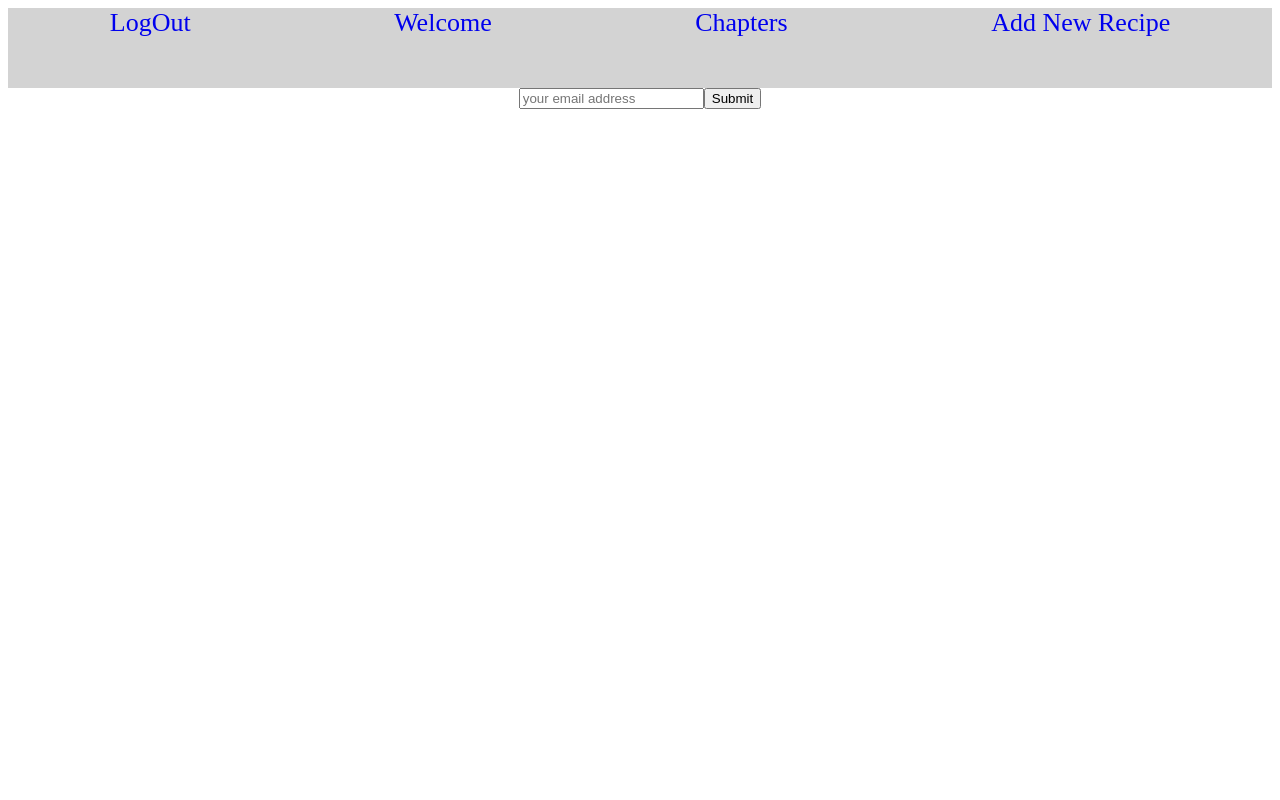
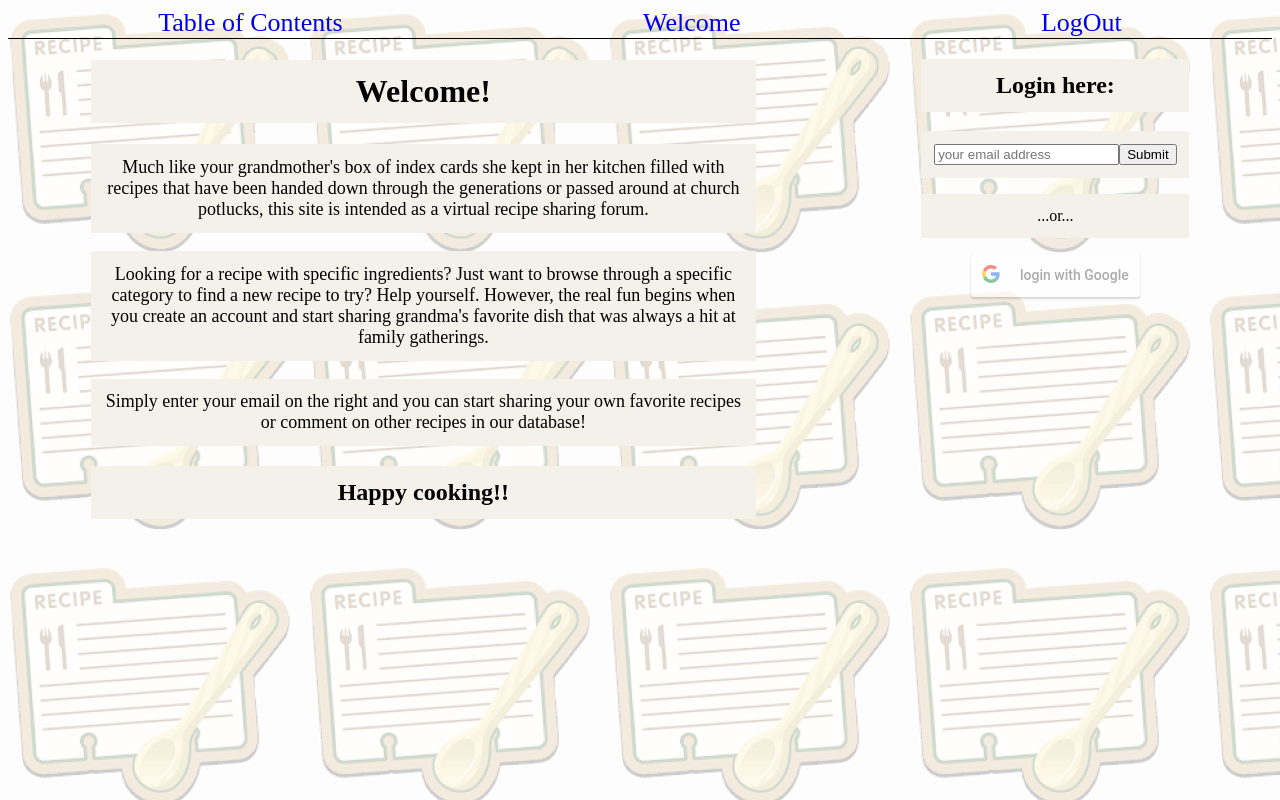
Before and after one commit to elkins2k/taste.e, a React (Create React App) app: page / in a window 1280 px wide. Before the commit this address led to /user. Built offline with nearby package versions, Linux system fonts and the light colour scheme; no server answers.

Commit message:
google login

```diff
--- a/package.json
+++ b/package.json
@@ -9,6 +9,7 @@
     "axios": "^0.19.2",
     "react": "^16.13.1",
     "react-dom": "^16.13.1",
+    "react-google-login": "^5.1.3",
     "react-router-dom": "^5.1.2",
     "react-scripts": "3.4.1"
   },
--- /dev/null
+++ b/public/App.css
@@ -0,0 +1,61 @@
+body {
+  background-image:url("./recipecard.png");
+}
+.App-header {
+  text-align: center;
+  display: flex;
+  flex-direction: row;
+  justify-content: space-around;
+  border-bottom: 1px solid  black;
+
+}
+header div {
+  align-items: center;
+  font-size: calc(10px + 2vmin);
+  color: white;
+
+}
+
+header div a {
+  text-decoration: none;
+}
+
+.welcome p {
+  font-size: large;
+  width: 50vw;
+  background-color: rgb(244, 241, 235);
+}
+
+.home {
+  display: flex;
+  flex-direction: row;
+  justify-content: space-around;
+}
+
+form, h1, h2, h3, p {
+  /* align-self: center; */
+  padding: 1vw;
+  background-color:rgb(244, 241, 235);
+}
+
+main {
+  text-align: center;
+}
+
+li {
+  text-decoration: none;
+}
+
+.loginBtn--google {
+  width:10vw;
+}
+
+.loginBtn--google img{
+  width: 100%;
+  height: 100%;
+}
+
+.loginBtn--google:hover,
+.loginBtn--google:focus {
+  background: #E74B37;
+}
--- a/public/index.html
+++ b/public/index.html
@@ -4,25 +4,14 @@
     <meta charset="utf-8" />
     <meta name="viewport" content="width=device-width, initial-scale=1" />
     <meta name="theme-color" content="#000000" />
-    <meta
-      name="description"
-      content="Web site created using create-react-app"
-    />
+    <meta name="description" content="Web site created using create-react-app" />
     <!--
-      manifest.json provides metadata used when your web app is installed on a
-      user's mobile device or desktop. See https://developers.google.com/web/fundamentals/web-app-manifest/
+      manifest.json provides metadata used when your web app is installed on a user's mobile device or desktop.
+      See https://developers.google.com/web/fundamentals/web-app-manifest/
+    <link rel="manifest" href="%PUBLIC_URL%/manifest.json" />
     -->
-    <link rel="manifest" href="%PUBLIC_URL%/manifest.json" />
-    <!--
-      Notice the use of %PUBLIC_URL% in the tags above.
-      It will be replaced with the URL of the `public` folder during the build.
-      Only files inside the `public` folder can be referenced from the HTML.
-
-      Unlike "/favicon.ico" or "favicon.ico", "%PUBLIC_URL%/favicon.ico" will
-      work correctly both with client-side routing and a non-root public URL.
-      Learn how to configure a non-root public URL by running `npm run build`.
-    -->
-    <title>React App</title>
+    <link rel="stylesheet" href="%PUBLIC_URL%/App.css">
+    <title>taste.e</title>
   </head>
   <body>
     <noscript>You need to enable JavaScript to run this app.</noscript>
--- a/src/App.css
+++ /dev/null
@@ -1,28 +0,0 @@
-header {
-  text-align: center;
-  background-color: lightgrey;
-  min-height: 10vh;
-  display: flex;
-  flex-direction: row;
-
-  justify-content: space-around;
-
-}
-header div {
-  align-items: center;
-  font-size: calc(10px + 2vmin);
-  color: white;
-
-}
-
-header div a {
-  text-decoration: none;
-}
-
-main {
-  text-align: center;
-}
-
-li {
-  text-decoration: none;
-}
--- a/src/App.js
+++ b/src/App.js
@@ -1,12 +1,12 @@
 import React, { Component } from 'react'
 import axios from 'axios'
 import { withRouter, Link, Switch, Route, Redirect } from 'react-router-dom'
-import './App.css'
+
 
 import Login from './components/Login'
 import User from './components/User'
-import Chapters from './components/Chapters'
-import ChapterDetails from './components/ChapterDetails'
+import Contents from './components/Contents'
+import ContentDetails from './components/ContentDetails'
 import RecipeDetails from './components/RecipeDetails'
 import NewRecipe from './components/NewRecipe'
 
@@ -18,11 +18,16 @@ export default withRouter(class App extends Component {
     super(props)
     this.state = {
       recipes: [],
-      chapters: [],
+      contents: [],
       users: [],
-      user_id: ''
+      user_id: '',
+      isUserLoggedIn: false
     }
   }
+
+  responseGoogle = response => {
+    this.setState({ userDetails: response.profileObj, isUserLoggedIn: true });
+  };
 
   getRecipes = () => {
     axios
@@ -53,7 +58,7 @@ export default withRouter(class App extends Component {
           recipes: [...prevState.recipes, newRecipe.data]
         }
       ))
-      this.props.history.push(`/chapters/${newRecipe.data.mainProtein}/${newRecipe.data._id}`);
+      this.props.history.push(`/contents/${newRecipe.data.mainProtein}/${newRecipe.data._id}`);
     })
   }
 
@@ -76,7 +81,7 @@ export default withRouter(class App extends Component {
           recipes: res.data
         }
       )
-      this.props.history.push(`/chapters/${proteinId}/${recipeId}`)
+      this.props.history.push(`/contents/${proteinId}/${recipeId}`)
     });
   }
 
@@ -85,7 +90,7 @@ export default withRouter(class App extends Component {
     axios
       .delete(`${apiURL}/recipes/${e.target.id}`)
       .then(res => {
-        this.props.history.push('/chapters')
+        this.props.history.push('/contents')
         this.setState(
           {
             recipes: res.data
@@ -94,25 +99,25 @@ export default withRouter(class App extends Component {
       })
   }
 
-  getChapters = () => {
+  getContents = () => {
     axios
-      .get(`${apiURL}/chapters`)
+      .get(`${apiURL}/contents`)
       .then(res => {
         this.setState(
           {
-            chapters: res.data
+            contents: res.data
           }
         )
       })
   }
 
-  getChapter = () => {
+  getContent = () => {
     axios
-      .get(`${apiURL}/chapters/:id`)
+      .get(`${apiURL}/contents/:id`)
       .then(res => {
         this.setState(
           {
-            chapters: res.data
+            contents: res.data
           }
         )
       })
@@ -238,7 +243,7 @@ export default withRouter(class App extends Component {
 
   componentDidMount() {
     this.getRecipes()
-    this.getChapters()
+    this.getContents()
   }
 
   render() {
@@ -246,8 +251,8 @@ export default withRouter(class App extends Component {
       <div className="App">
         <header className="App-header">
           <div>
-            <Link to='/'>
-              LogOut
+            <Link to="/contents">
+              Table of Contents
             </Link>
           </div>
           <div>
@@ -256,19 +261,14 @@ export default withRouter(class App extends Component {
             </Link>
           </div>
           <div>
-            <Link to="/chapters">
-              Chapters
+            <Link to='/'>
+              LogOut
             </Link>
-          </div>
-          <div>
-            <Link to="/recipe/new">
-              Add New Recipe
-          </Link>
           </div>
         </header>
         <main>
           <Switch>
-            <Route exact path='/user'
+            <Route exact path='/'
               render={
                 () => <Login
                   users={this.state.users}
@@ -287,23 +287,23 @@ export default withRouter(class App extends Component {
                   handleDelete={this.deleteUser}
                 />
               }
-            /><Route exact path='/chapters'
+            /><Route exact path='/contents'
               render={
-                () => <Chapters
-                  chapters={this.state.chapters}
+                () => <Contents
+                  contents={this.state.contents}
                 />
               }
             />
-            <Route exact path='/chapters/:id'
+            <Route exact path='/contents/:id'
               render={
-                routerProps => <ChapterDetails
+                routerProps => <ContentDetails
                   {...routerProps}
-                  chapters={this.state.chapters}
+                  contents={this.state.contents}
                   recipes={this.state.recipes}
                 />
               }
             />
-            <Route exact path='/chapters/:id/:recipeId'
+            <Route exact path='/contents/:id/:recipeId'
               render={
                 routerProps => <RecipeDetails
                   {...routerProps}
@@ -312,7 +312,7 @@ export default withRouter(class App extends Component {
                   currentUser={this.state.currentUser}
                   handleUpdateRecipe={this.putRecipe}
                   handleFormChange={this.handleFormChange}
-                  chapters={this.state.chapters}
+                  contents={this.state.contents}
                 />
               }
             />
@@ -326,7 +326,7 @@ export default withRouter(class App extends Component {
             />
             <Route path='*'
               render={
-                () => <Redirect to='/user' />
+                () => <Redirect to='/' />
               }
             />
           </Switch>
--- a/src/components/ContentDetails.js
+++ b/src/components/ContentDetails.js
@@ -12,10 +12,10 @@ export default function ContentDetails(props) {
         </div>
       )
     }
+    return (
+      <div>
+        {matchingRecipes}
+      </div>
+    )
   })
-  return (
-    <div>
-      {matchingRecipes}
-    </div>
-  )
 }
--- a/src/components/Login.js
+++ b/src/components/Login.js
@@ -1,8 +1,36 @@
 import React from 'react';
+import GoogleLogin from 'react-google-login';
+
+const GoogleClientId = '341072380497-1uq27kjbd4joe4750lu9uqogh18ocu71.apps.googleusercontent.com'
+
+const responseGoogle = (response) => {
+  console.log(response);
+}
 
 export default function Login(props) {
   return (
-    <div>
+    <div className="home">
+      <div className="welcome">
+        <h1>
+          Welcome!
+        </h1>
+        <p>
+          Much like your grandmother's box of index cards she kept in her kitchen filled with recipes that have been handed down through the generations or passed around at church potlucks, this site is intended as a virtual recipe sharing forum.
+        </p>
+        <p>
+          Looking for a recipe with specific ingredients? Just want to browse through a specific category to find a new recipe to try? Help yourself. However, the real fun begins when you create an account and start sharing grandma's favorite dish that was always a hit at family gatherings.
+        </p>
+        <p>
+          Simply enter your email on the right and you can start sharing your own favorite recipes or comment on other recipes in our database!
+        </p>
+        <h2>
+          Happy cooking!!
+        </h2>
+      </div>
+      <div className="login">
+        <h2>
+          Login here:
+        </h2>
         <form
           onSubmit={props.handleSubmit}
           onChange={props.handleFormChange}
@@ -16,6 +44,17 @@ export default function Login(props) {
             type='submit'
           />
         </form>
+        <p>
+          ...or...
+        </p>
+        <GoogleLogin
+          clientId={GoogleClientId}
+          buttonText="login with Google"
+          onSuccess={responseGoogle}
+          onFailure={responseGoogle}
+          cookiePolicy={'single_host_origin'}
+        />
+      </div>
     </div>
   )
 }
--- a/src/components/User.js
+++ b/src/components/User.js
@@ -6,12 +6,14 @@ export default function User(props) {
   return (
     <div className='userDetail'>
       <p>
-        first name: <h2>{userDetail.firstName}</h2>
+        Please verify your information before proceeding
       </p>
-      <p>
-        last name: <h2>{userDetail.lastName}</h2>
-      </p>
-      <p>change your account information here, if necessary:</p>
+      <h3>
+        first name: {userDetail.firstName}
+      <br></br>
+        last name: {userDetail.lastName}
+      </h3>
+      <p>if necessary, change your account information here:</p>
       <form className='put user name change'
         onSubmit={props.handlePutUser}
         onChange={props.handleFormChange}
@@ -37,7 +39,7 @@ export default function User(props) {
           id={userDetail._id}
           onClick={props.handleDelete}
         >
-          Delete
+          ( delete )
         </button>
       </form>
     </div>
```
Also changed, not shown: public/recipecard.png (added), 1 other file (tests, documents, lock files or other folders). Lines whose indentation alone changed are shown as unchanged.
